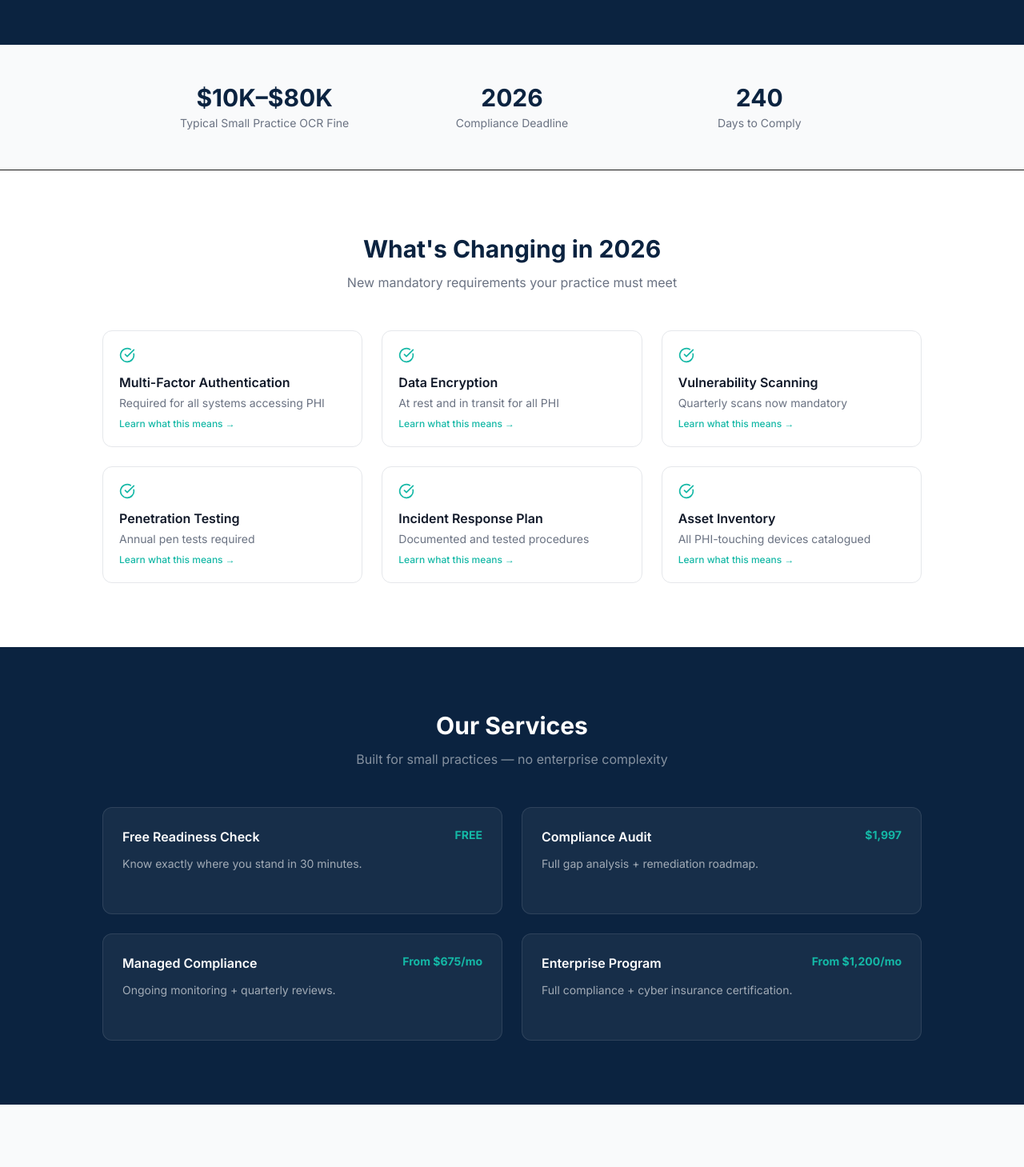
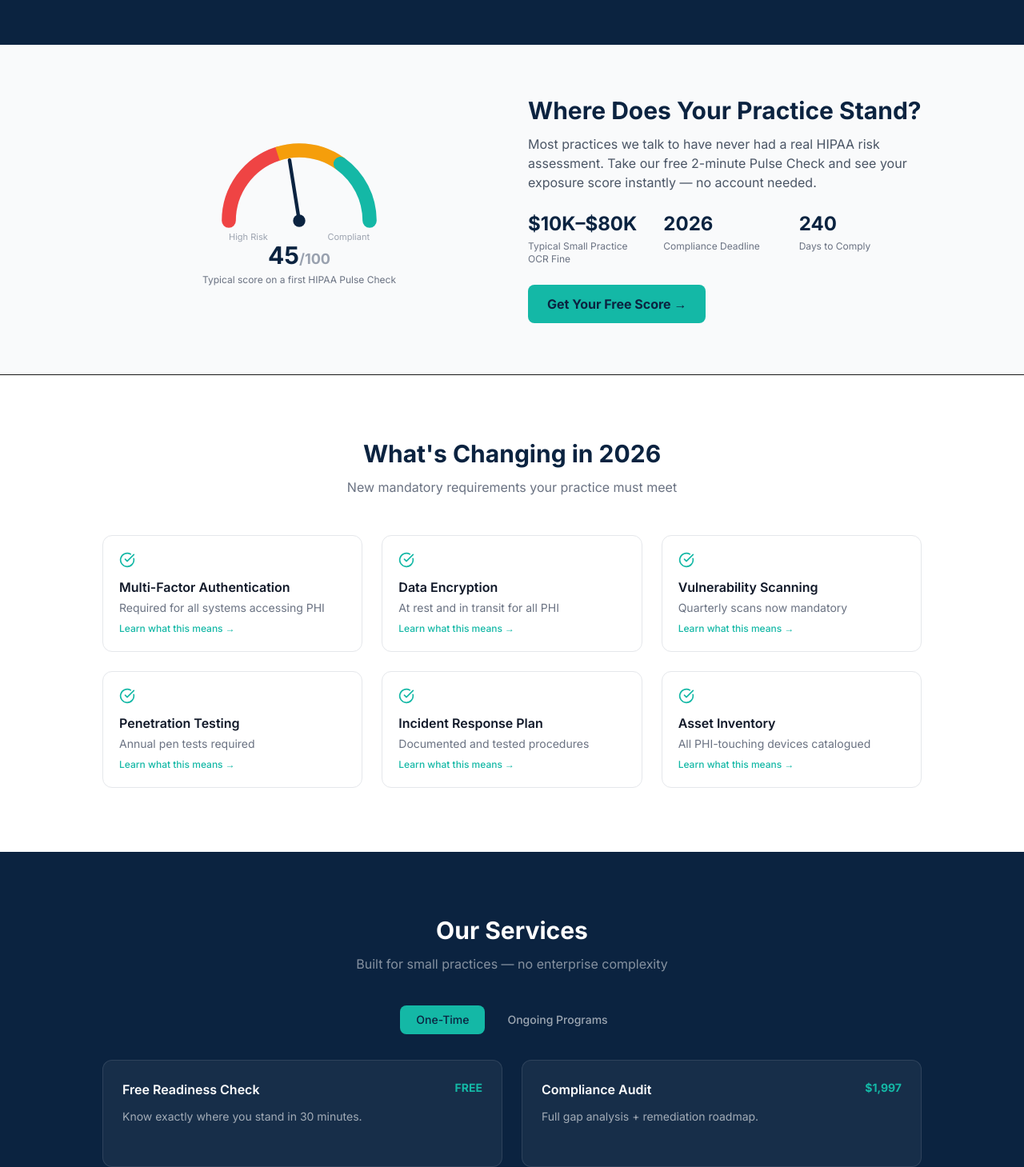
Before and after one commit to ApexDigital76/practiceguard-app, a Next.js app: page / in a window 1280 px wide. Shown: the part 840-2299 px from the top of the page at 80% size. Built offline with nearby package versions, Linux system fonts and the light colour scheme.

Commit message:
Add compliance score gauge and tabbed services section
Added ComplianceGauge component and updated SERVICES array to include 'type' for service categorization.

```diff
--- a/app/page.tsx
+++ b/app/page.tsx
@@ -1,6 +1,7 @@
 'use client'
 import { useState } from 'react'
 import { Shield, CheckCircle, AlertTriangle, Phone, Mail, MapPin } from 'lucide-react'
+import * as Tabs from '@radix-ui/react-tabs'
 import Navbar from '@/components/Navbar'
 import { getAttribution } from '@/lib/attribution'
 
@@ -39,11 +40,32 @@
 ]
 
 const SERVICES = [
-  { title: 'Free Readiness Check', desc: 'Know exactly where you stand in 30 minutes.', price: 'FREE', href: '/#contact' },
-  { title: 'Compliance Audit', desc: 'Full gap analysis + remediation roadmap.', price: '$1,997', href: '/services/compliance-audit' },
-  { title: 'Managed Compliance', desc: 'Ongoing monitoring + quarterly reviews.', price: 'From $675/mo', href: '/services/managed-compliance' },
-  { title: 'Enterprise Program', desc: 'Full compliance + cyber insurance certification.', price: 'From $1,200/mo', href: '/services/enterprise' },
+  { title: 'Free Readiness Check', desc: 'Know exactly where you stand in 30 minutes.', price: 'FREE', href: '/#contact', type: 'one-time' as const },
+  { title: 'Compliance Audit', desc: 'Full gap analysis + remediation roadmap.', price: '$1,997', href: '/services/compliance-audit', type: 'one-time' as const },
+  { title: 'Managed Compliance', desc: 'Ongoing monitoring + quarterly reviews.', price: 'From $675/mo', href: '/services/managed-compliance', type: 'ongoing' as const },
+  { title: 'Enterprise Program', desc: 'Full compliance + cyber insurance certification.', price: 'From $1,200/mo', href: '/services/enterprise', type: 'ongoing' as const },
 ]
+
+function ComplianceGauge() {
+  return (
+    <div className="flex flex-col items-center">
+      <svg viewBox="0 0 200 130" className="w-full max-w-[220px]">
+        <path d="M20,100 A80,80 0 0,1 180,100" pathLength="100" fill="none" stroke="#e5e7eb" strokeWidth="16" />
+        <path d="M20,100 A80,80 0 0,1 180,100" pathLength="100" fill="none" stroke="#ef4444" strokeWidth="16" strokeDasharray="40 100" strokeLinecap="round" />
+        <path d="M20,100 A80,80 0 0,1 180,100" pathLength="100" fill="none" stroke="#f59e0b" strokeWidth="16" strokeDasharray="30 100" strokeDashoffset="-40" />
+        <path d="M20,100 A80,80 0 0,1 180,100" pathLength="100" fill="none" stroke="#14b8a6" strokeWidth="16" strokeDasharray="30 100" strokeDashoffset="-70" strokeLinecap="round" />
+        <line x1="100" y1="100" x2="89" y2="31" stroke="#0b2340" strokeWidth="4" strokeLinecap="round" />
+        <circle cx="100" cy="100" r="7" fill="#0b2340" />
+        <text x="20" y="122" fontSize="10" fill="#9ca3af">High Risk</text>
+        <text x="180" y="122" fontSize="10" fill="#9ca3af" textAnchor="end">Compliant</text>
+      </svg>
+      <div className="text-center -mt-2">
+        <div className="text-3xl font-bold text-[#0b2340]">45<span className="text-lg text-gray-400">/100</span></div>
+        <div className="text-xs text-gray-500 mt-1">Typical score on a first HIPAA Pulse Check</div>
+      </div>
+    </div>
+  )
+}
 
 export default function HomePage() {
   const [form, setForm] = useState({
@@ -146,19 +168,37 @@
         </div>
       </section>
 
-      {/* Stats */}
-      <section className="py-12 px-6 bg-gray-50 border-b">
-        <div className="max-w-4xl mx-auto grid grid-cols-3 gap-4 lg:gap-8 text-center">
+      {/* Compliance Score */}
+      <section className="py-16 px-6 bg-gray-50 border-b">
+        <div className="max-w-5xl mx-auto grid md:grid-cols-2 gap-10 items-center">
+          <ComplianceGauge />
+          <div>
+            <h2 className="text-2xl lg:text-3xl font-bold text-[#0b2340] mb-3">Where Does Your Practice Stand?</h2>
+            <p className="text-gray-600 mb-6">
+              Most practices we talk to have never had a real HIPAA risk assessment. Take our free 2-minute
+              Pulse Check and see your exposure score instantly — no account needed.
+            </p>
+            <div className="grid grid-cols-3 gap-4 mb-6">
               {[
                 { value: '$10K–$80K', label: 'Typical Small Practice OCR Fine' },
                 { value: '2026', label: 'Compliance Deadline' },
                 { value: '240', label: 'Days to Comply' },
               ].map(s => (
-            <div key={s.label} className="min-w-0 px-1">
-              <div className="text-xl lg:text-3xl font-bold text-[#0b2340] break-words">{s.value}</div>
-              <div className="text-xs lg:text-sm text-gray-500 mt-1">{s.label}</div>
+                <div key={s.label} className="min-w-0">
+                  <div className="text-lg lg:text-2xl font-bold text-[#0b2340] break-words">{s.value}</div>
+                  <div className="text-xs text-gray-500 mt-1">{s.label}</div>
                 </div>
               ))}
+            </div>
+            <a
+              href="https://app.practice-guard.com"
+              target="_blank"
+              rel="noopener noreferrer"
+              className="inline-block bg-[#14b8a6] text-[#0b2340] font-bold px-6 py-3 rounded-lg hover:bg-[#14b8a6]/90 transition-colors"
+            >
+              Get Your Free Score →
+            </a>
+          </div>
         </div>
       </section>
 
@@ -184,9 +224,26 @@
       <section id="services" className="py-20 px-6 bg-[#0b2340]">
         <div className="max-w-5xl mx-auto">
           <h2 className="text-3xl font-bold text-white text-center mb-3">Our Services</h2>
-          <p className="text-white/50 text-center mb-12">Built for small practices — no enterprise complexity</p>
+          <p className="text-white/50 text-center mb-10">Built for small practices — no enterprise complexity</p>
+          <Tabs.Root defaultValue="one-time">
+            <Tabs.List className="flex justify-center gap-2 mb-8">
+              <Tabs.Trigger
+                value="one-time"
+                className="px-5 py-2 rounded-lg text-sm font-medium text-white/60 data-[state=active]:bg-[#14b8a6] data-[state=active]:text-[#0b2340] hover:text-white transition-colors"
+              >
+                One-Time
+              </Tabs.Trigger>
+              <Tabs.Trigger
+                value="ongoing"
+                className="px-5 py-2 rounded-lg text-sm font-medium text-white/60 data-[state=active]:bg-[#14b8a6] data-[state=active]:text-[#0b2340] hover:text-white transition-colors"
+              >
+                Ongoing Programs
+              </Tabs.Trigger>
+            </Tabs.List>
+            {(['one-time', 'ongoing'] as const).map(type => (
+              <Tabs.Content key={type} value={type}>
                 <div className="grid md:grid-cols-2 gap-6">
-            {SERVICES.map(s => (
+                  {SERVICES.filter(s => s.type === type).map(s => (
                     <a key={s.title} href={s.href} className="bg-white/5 border border-white/10 rounded-xl p-6 hover:bg-white/10 hover:border-[#14b8a6]/50 transition-all group block">
                       <div className="flex items-start justify-between mb-3">
                         <div className="font-semibold text-white group-hover:text-[#14b8a6] transition-colors">{s.title}</div>
@@ -197,6 +254,9 @@
                     </a>
                   ))}
                 </div>
+              </Tabs.Content>
+            ))}
+          </Tabs.Root>
         </div>
       </section>
 
```
Lines whose indentation alone changed are shown as unchanged.
